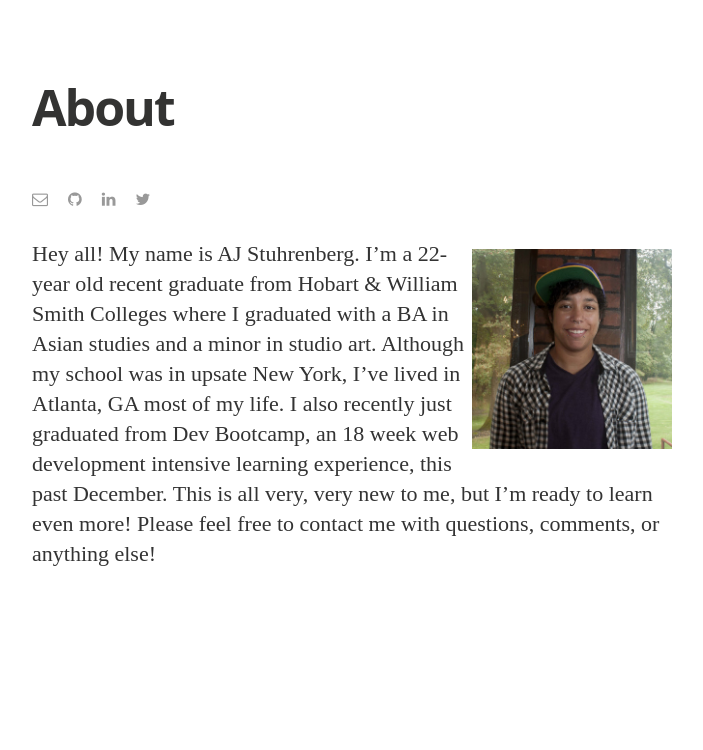
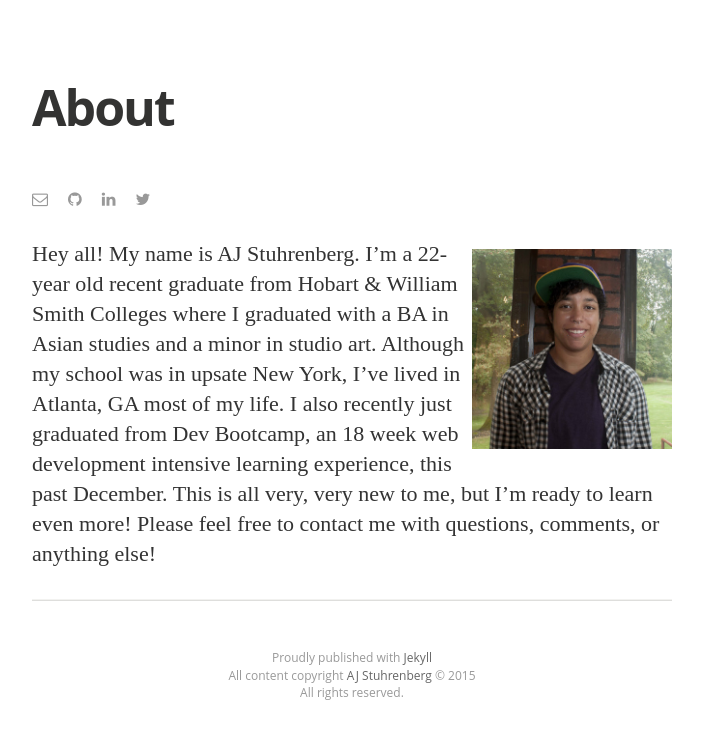
Before and after one commit to aj9045/aj9045.github.io, a Jekyll site: the page built from about.md, in a window 1280 px wide. Shown: the part 220-970 px from the top of the page, without its empty margins (288-991 px from the left). Built offline with Jekyll 4.4.1, drawn with Linux system fonts in a browser that asks for light colours; nearby versions of some CDN libraries; some web fonts are replaced; Markdown is read by kramdown in place of the engine named in the settings; before the commit the page ends 900 px from its top, so only the background shows below that.

Commit message:
add bottom bit to page layout

```diff
--- a/_layouts/page.html
+++ b/_layouts/page.html
@@ -52,6 +52,17 @@
           {{content}}
         </section>
       </article>
+      <div class="bottom-teaser cf">
+        <div class="isRight">
+          <h5 class="index-headline page-bottom"><span></span></h5>
+          <footer class="site-footer">
+            <section class="poweredby">Proudly published with <a href="http://jekyllrb.com"> Jekyll</a></section>
+            <div class="inner">
+              <section class="copyright">All content copyright <a href="{{@blog.url}}/">{{site.author}}</a> &copy; {{ site.time | date: '%Y' }}<br>All rights reserved.</section>
+            </div>
+          </footer>
+        </div>
+      </div>
     </main>
 
     {% include javascripts.html %}
--- a/css/main.sass
+++ b/css/main.sass
@@ -219,7 +219,8 @@ body
     font-size: $rs/8*5
     text-transform: uppercase
     letter-spacing: 1px
-
+.page-bottom
+  padding: 0
 .archive-template
   .index-headline.featured
     display: none
```
Also changed, not shown: 5 other files.
